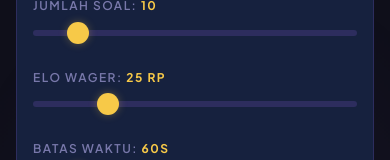
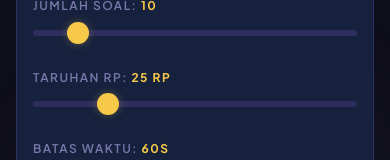
Before and after one commit to Dendy13/MathSprint, a React (Vite) app in the folder frontend/: page /room/create in a window 390 px wide. Shown: the part 519-679 px from the top of the page. Built offline with nearby package versions, Linux system fonts and the light colour scheme; no server answers; sample sign-in values are in the browser's storage.

Commit message:
feat(solo): implementasi endless 60s, solo leaderboard, dan fix mobile UI

```diff
--- a/frontend/src/pages/HomePage.jsx
+++ b/frontend/src/pages/HomePage.jsx
@@ -57,7 +57,7 @@ export default function HomePage() {
           <div className="action-card" onClick={() => navigate('/room/create')} id="btn-create-room">
             <span className="action-icon">🏠</span>
             <h3>Buat Room</h3>
-            <p className="text-muted">Tantang teman dengan Elo wager</p>
+            <p className="text-muted">Tantang teman dengan taruhan RP</p>
           </div>
         </div>
 
--- a/frontend/src/pages/RoomPage.jsx
+++ b/frontend/src/pages/RoomPage.jsx
@@ -62,7 +62,7 @@ export default function RoomPage() {
         </div>
 
         <div className="config-section">
-          <label className="input-label">Elo Wager: <strong className="text-accent">{config.elo_wager} RP</strong></label>
+          <label className="input-label">Taruhan RP: <strong className="text-accent">{config.elo_wager} RP</strong></label>
           <input type="range" min={5} max={100} step={5} value={config.elo_wager}
             onChange={e => setConfig(c => ({ ...c, elo_wager: parseInt(e.target.value) }))}
             className="slider" id="slider-elo" />
```
